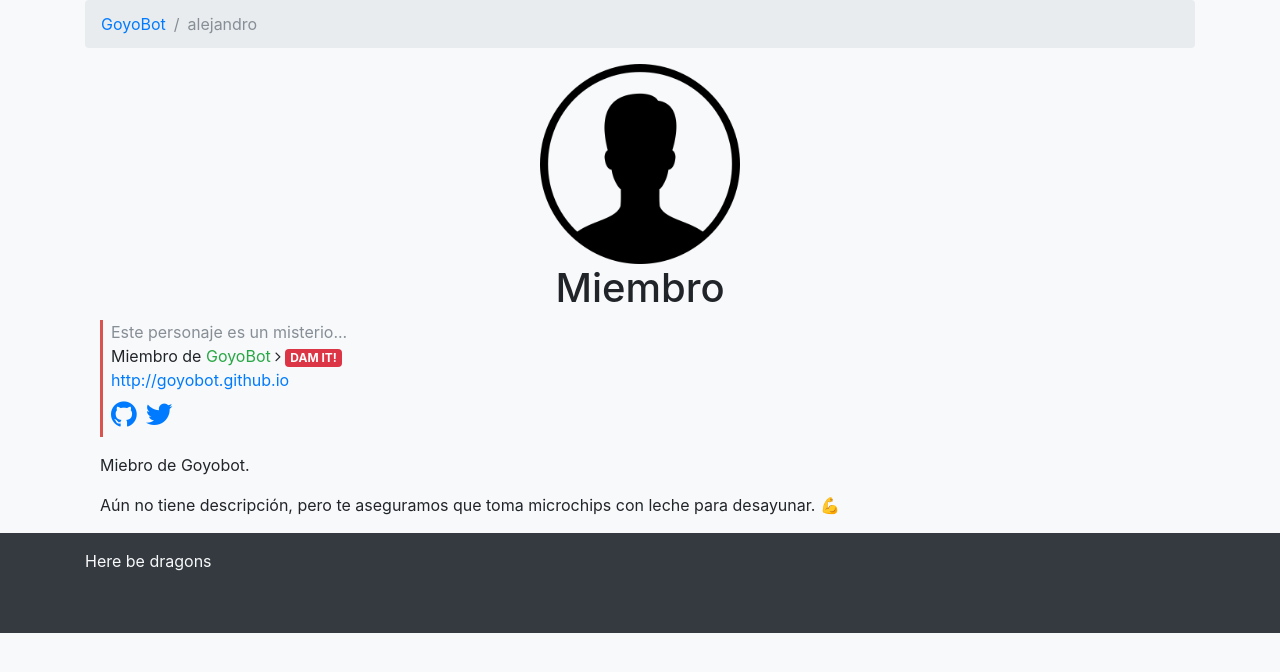
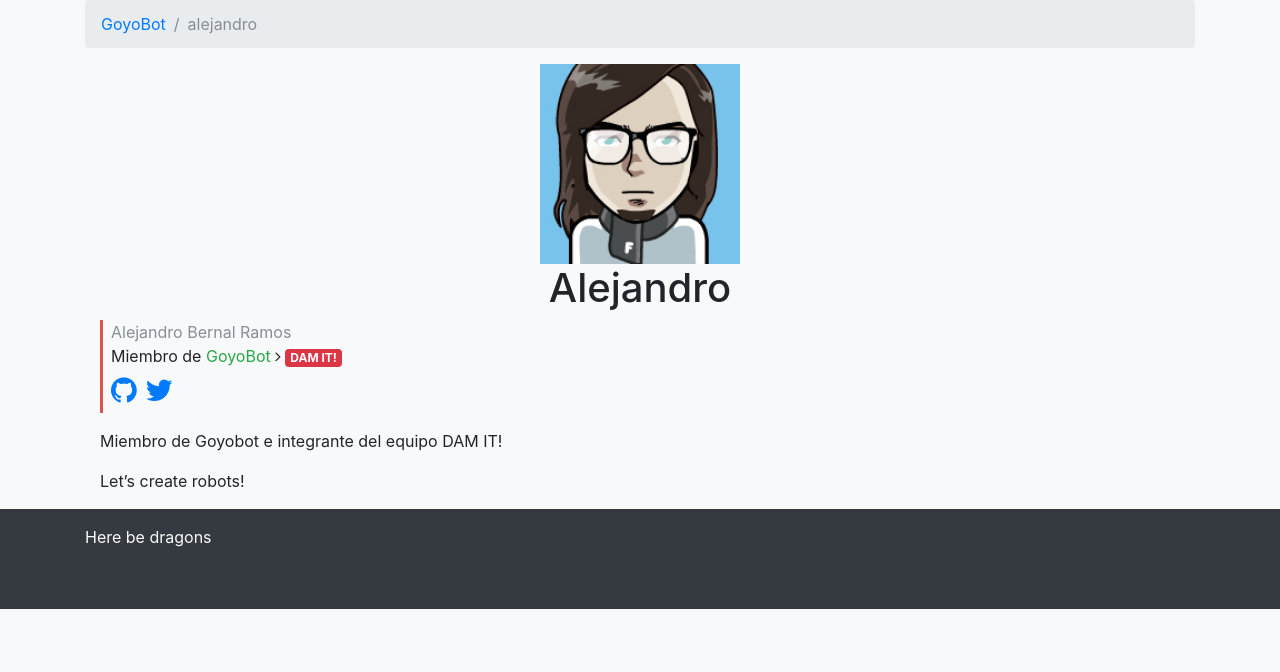
Before and after one commit to GoyoBot/goyobot.github.io, a Jekyll site: the page built from _authors/alejandro.md, in a window 1280 px wide. Shown: the top 672 px of the page. Built offline with Jekyll 4.4.1, drawn with Linux system fonts in a browser that asks for light colours; nearby versions of some CDN libraries.

Commit message:
Update alejandro.md, added image profile

```diff
--- a/_authors/alejandro.md
+++ b/_authors/alejandro.md
@@ -3,17 +3,16 @@
 permalink: alejandro
 
 team_id: dam          # Must and id in `_data/teams.yml`
-author_id: adrian     # Your `author:` in posts
+author_id: alejandro     # Your `author:` in posts
 
 # Author info - edit this at any time
-shortname: Miembro
-fullname: Este personaje es un misterio...
-website: http://goyobot.github.io
-github: goyobot
-twitter: goyobot
-icon: assets/img/members/default.png
+shortname: Alejandro
+fullname: Alejandro Bernal Ramos
+github: https://github.com/alejandrobrmp
+twitter: https://twitter.com/alejandrobrmp
+icon: assets/img/members/alejandro.png
 ---
 
-Miebro de Goyobot.
+Miembro de Goyobot e integrante del equipo DAM IT!
 
-Aún no tiene descripción, pero te aseguramos que toma microchips con leche para desayunar. 💪
+Let's create robots!
```
Also changed, not shown: assets/img/members/alejandro.png (added).
